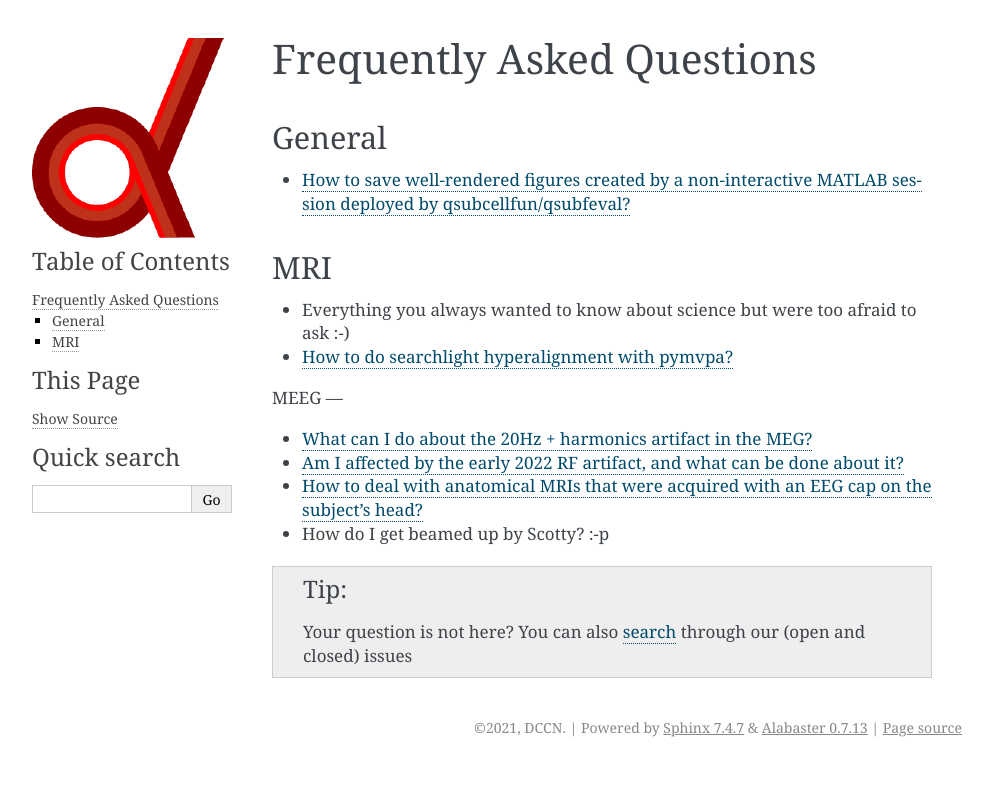
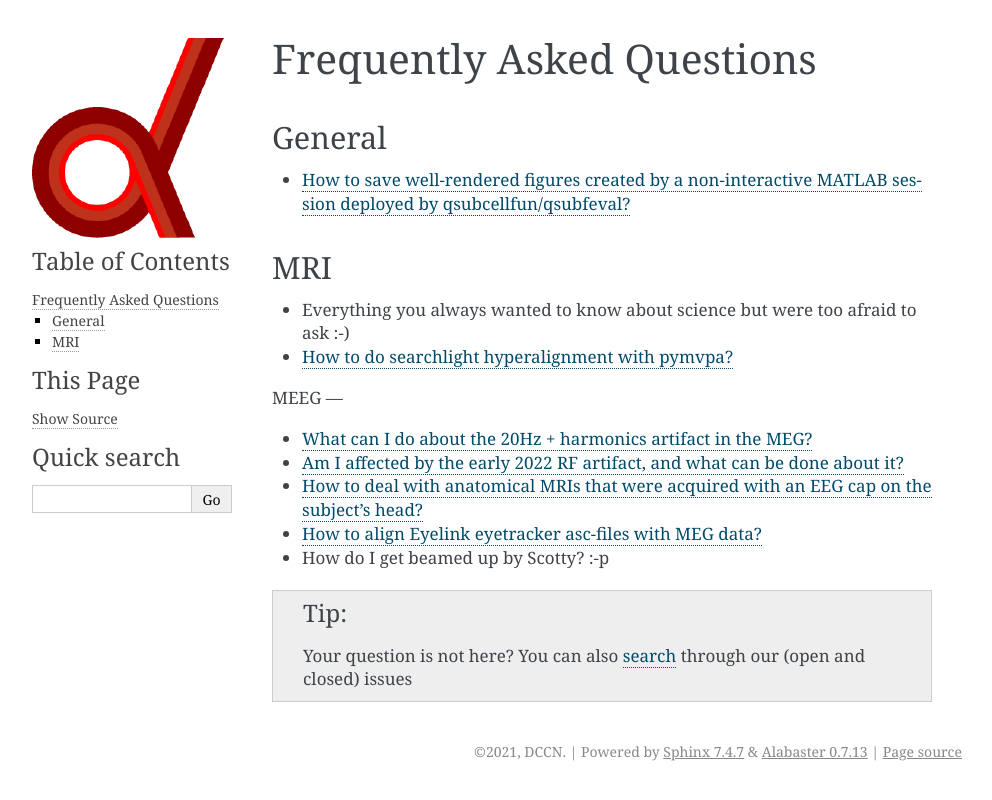
Before and after one commit to Donders-Institute/staff-scientists, a Sphinx documentation site: the page built from docs/FAQ.rst, in a window 1280 px wide. Shown: the top 800 px of the page, without its empty margins (148-1140 px from the left). Built offline with Sphinx 7.4.7, drawn with Linux system fonts in a browser that asks for light colours.

Commit message:
ENH - added FAQ with link to FT docs

```diff
--- a/docs/FAQ.rst
+++ b/docs/FAQ.rst
@@ -18,6 +18,7 @@ MEEG
 * `What can I do about the 20Hz + harmonics artifact in the MEG? <FAQ/MEG/camera_artifact.html>`__
 * `Am I affected by the early 2022 RF artifact, and what can be done about it? <FAQ/MEG/rf_artifact.html>`__
 * `How to deal with anatomical MRIs that were acquired with an EEG cap on the subject's head? <FAQ/MEG/eeg_headmodel.html>`__
+* `How to align Eyelink eyetracker asc-files with MEG data? <FAQ/MEG/meg_eyelink.html>`__
 * How do I get beamed up by Scotty? :-p
 
 .. tip::
--- /dev/null
+++ b/docs/FAQ/MEG/meg_eyelink.rst
@@ -0,0 +1,5 @@
+******************************************************************************************
+How to align Eyelink eyetracker asc-file with MEG data?
+******************************************************************************************
+
+Synchronization between Eyelink data files (at DCCN typically sampled at 1kHz) and MEG data (at DCCN typically sampled at 1.2kHz) can be done by aligning the trigger information from both files, under the assumption that each of the file contains a set of fully overlapping, and truthfully represented triggers. This  `example <https://www.fieldtriptoolbox.org/example/meg_eyelink/>`__ shows how this alignment can be achieved using FieldTrip.
```
